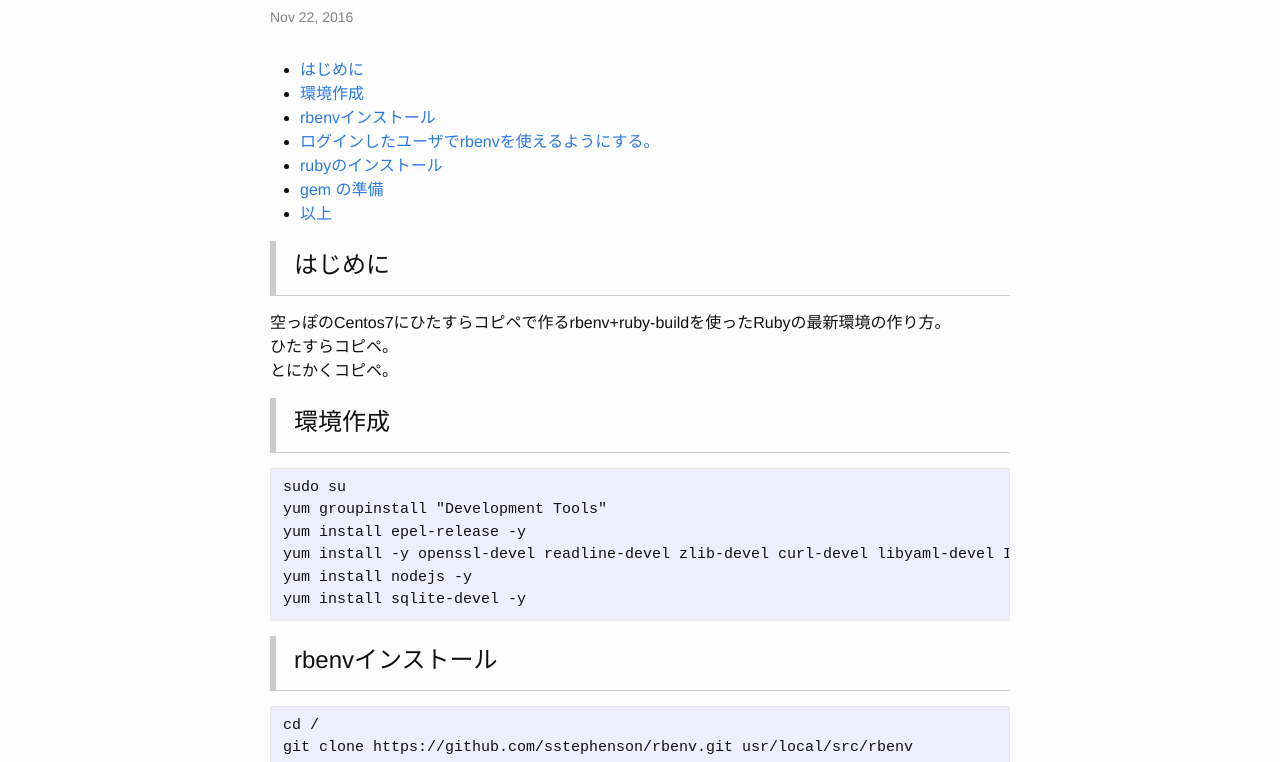
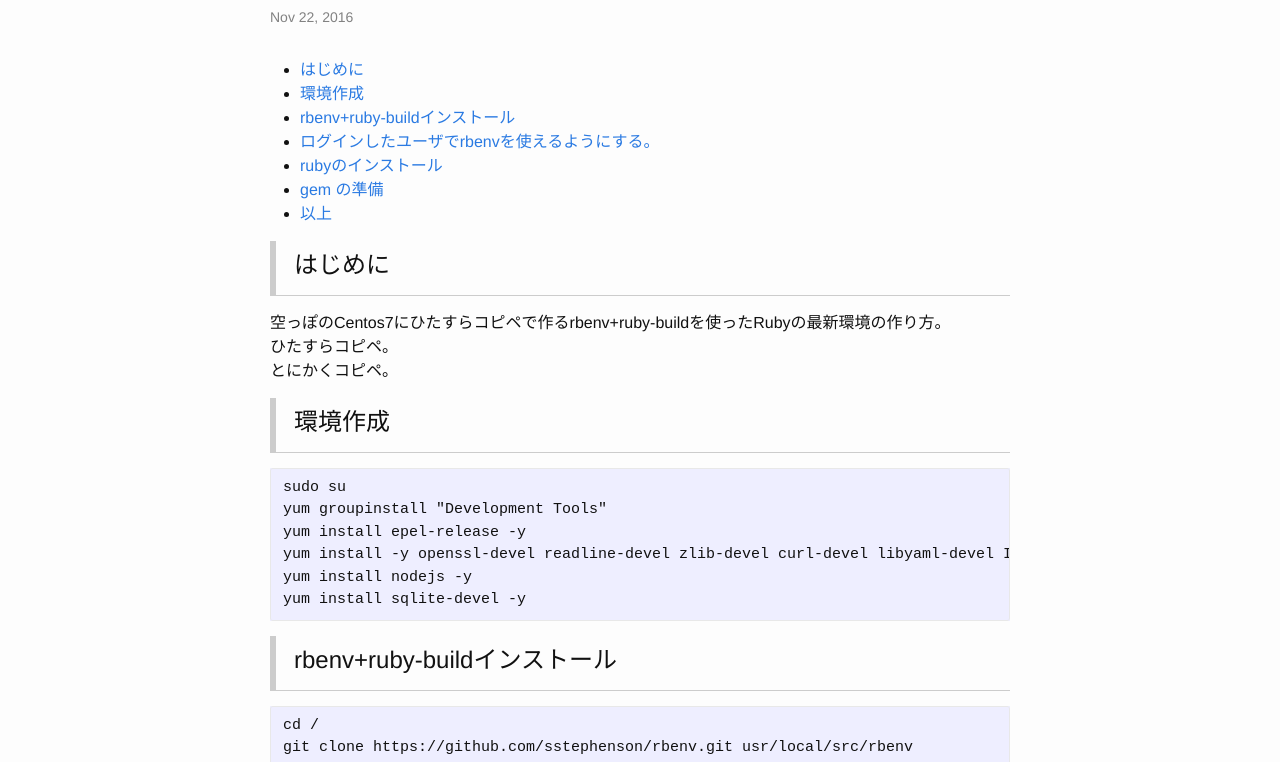
Before and after one commit to snjxnksm/snjxnksm.github.io, a Jekyll site: the page built from _posts/2016-11-22-installrubytocentos7.markdown, in a window 1280 px wide. Shown: the part 217-979 px from the top of the page. Built offline with Jekyll 4.4.1, drawn with Linux system fonts in a browser that asks for light colours.

Commit message:
Update 2016-11-22-installrubytocentos7.markdown

````diff
--- a/_posts/2016-11-22-installrubytocentos7.markdown
+++ b/_posts/2016-11-22-installrubytocentos7.markdown
@@ -26,7 +26,7 @@ yum install nodejs -y
 yum install sqlite-devel -y
 ```
 
-# rbenvインストール
+# rbenv+ruby-buildインストール
 ```
 cd /
 git clone https://github.com/sstephenson/rbenv.git usr/local/src/rbenv
````
